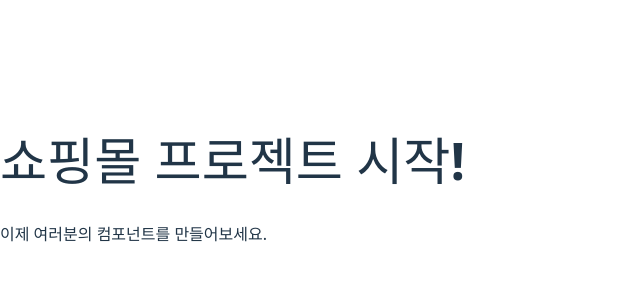
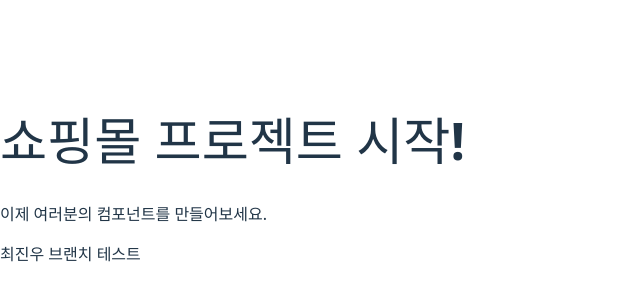
Before and after one commit to bulldorzer/coffeeShip-FrontEnd, a React (Vite) app in the folder coffee-shop/: page / in a window 1280 px wide. Shown: the part 220-520 px from the top of the page, without its empty margins (0-640 px from the left). Built offline with nearby package versions, Linux system fonts and the light colour scheme.

Commit message:
최진우 브랜트

```diff
--- a/coffee-shop/src/App.jsx
+++ b/coffee-shop/src/App.jsx
@@ -5,6 +5,7 @@ export default function App() {
     <div>
       <h1>쇼핑몰 프로젝트 시작!</h1>
       <p>이제 여러분의 컴포넌트를 만들어보세요.</p>
+      <p>최진우 브랜치 테스트</p>
     </div>
   );
 }
```
